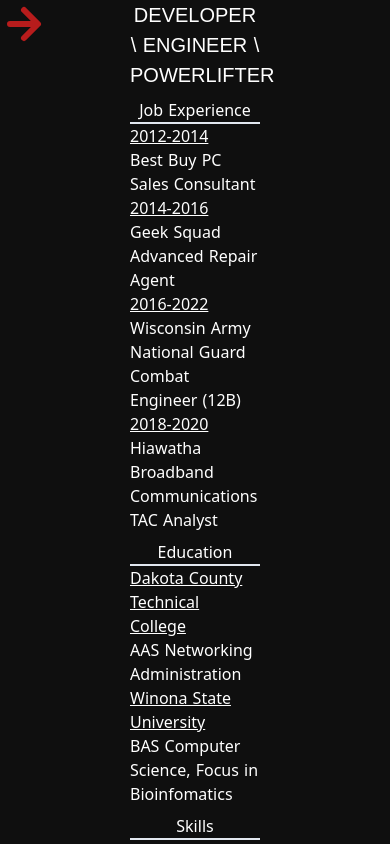
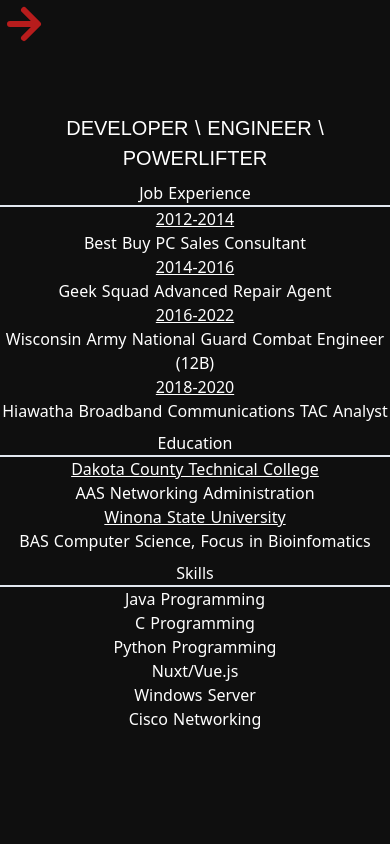
Before and after one commit to Kvasir111/ryanrowe.us, a Nuxt app: page /resume in a window 390 px wide. Shown: the top 844 px of the page. Built offline with nearby package versions, Linux system fonts and the light colour scheme.

Commit message:
centered elements in pages

```diff
--- a/components/simple_resume.vue
+++ b/components/simple_resume.vue
@@ -1,12 +1,13 @@
 <template>
-	<div class="w-1/3 mx-auto">
+	<div class="h-screen flex">
+	<div class="w-full sm:w-1/3 m-auto">
 		<div class="text-center text-white" id="basic-information">
 			<h2 class="text-xl universal-ignorance">{{myTitle}}</h2>
 		</div>
 		<div class="text-white mx-auto mt-2" id="job-experience">
 			<h1 class="resume-heading"> Job Experience </h1>
 			<ul class="mx-auto text-center">
-				<li :key="index" class="job-text" v-bind:value="jobs.years" v-for="(jobs, index) in jobs"><u>{{jobs.years}}</u>
+				<li :key="index" class="job-text-center sm:job-text" v-bind:value="jobs.years" v-for="(jobs, index) in jobs"><u>{{jobs.years}}</u>
 					<br> {{jobs.company}} {{jobs.job}}
 				</li>
 			</ul>
@@ -14,7 +15,7 @@
 		<div class="text-white mx-auto mt-2" id="education">
 			<h1 class="resume-heading">Education</h1>
 			<ul class="mx-auto text-center">
-				<li :key="index" :value="education.institution" class="job-text"
+				<li :key="index" :value="education.institution" class="job-text-center sm:job-text"
 				    v-for="(education , index) in education">
 					<p class="underline">{{education.institution}}</p>
 					<p>{{education.degree}}</p>
@@ -24,10 +25,11 @@
 		<div class="text-white mx-auto mt-2" id="skills">
 			<h1 class="resume-heading">Skills</h1>
 			<ul class="mx-auto text-center">
-				<li :key="index" :value="skills" class="job-text" v-for="(skills, index) in skills">{{skills.skill}}
+				<li :key="index" :value="skills" class="job-text-center sm:job-text" v-for="(skills, index) in skills">{{skills.skill}}
 				</li>
 			</ul>
 		</div>
+	</div>
 	</div>
 </template>
 
@@ -62,12 +64,18 @@
 </script>
 
 <style scoped>
-	.job-text {
-		@apply text-left;
-	}
+
 
 	.resume-heading {
 		@apply text-center border-b-2 mx-auto
 	}
+	@responsive{
+		.job-text {
+			@apply text-left;
+		}
+		.centered-job-text{
+			@apply text-center;
+		}
+	}
 
 </style>
--- a/pages/bio.vue
+++ b/pages/bio.vue
@@ -1,6 +1,6 @@
 <template>
-	<div class="">
-		<div class="text-white mx-auto text-center sm:w-2/3 md:1/3 p-2" id="about_me">
+	<div class="h-screen flex">
+		<div class="text-white m-auto text-center sm:w-2/3 md:1/3 p-2" id="about_me">
 			<h1 class="text-center text-2xl">Who am I?</h1>
 			<p class="text-left">
 				Hey there! My name is Ryan. I'm a part time programmer, quarter time web developer, part time engineer and full time weirdo.
```
